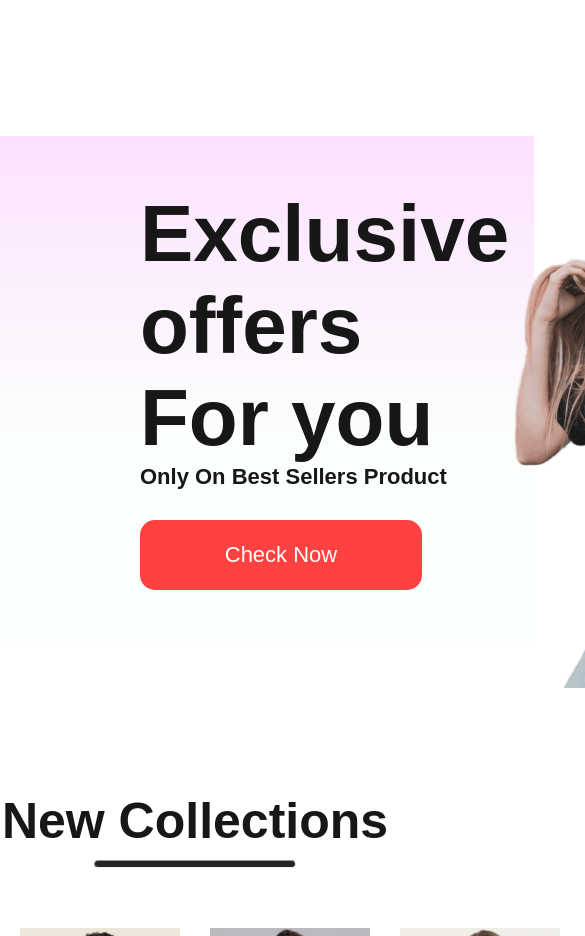
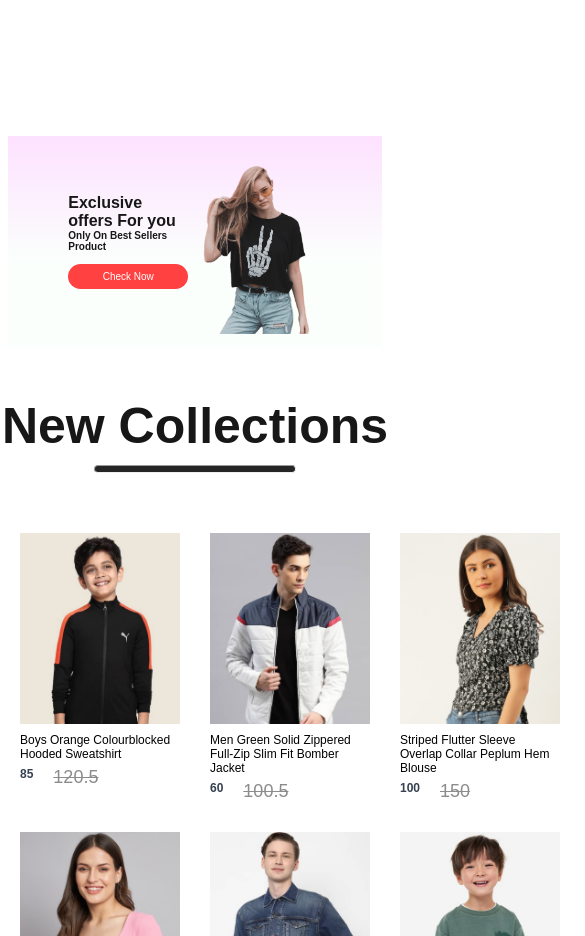
Before and after one commit to george827/E-commerce, a React (Create React App) app in the folder front-end/: page / in a window 390 px wide. Shown: the part 1580-2516 px from the top of the page, 585 px wide, since content can reach past the window. Built offline with nearby package versions, Linux system fonts and the light colour scheme.

Commit message:
Update exclusive

```diff
--- a/front-end/src/components/Offers/Offers.css
+++ b/front-end/src/components/Offers/Offers.css
@@ -45,3 +45,95 @@
     align-items: center;
     padding-top: 50px;
 }
+
+@media(max-width:1280px) {
+    .offers {
+        /* width: 90%;
+        height: 50vh; */
+        padding: 0px 80px;
+        margin-bottom: 120px;
+    }
+    .offers-left h1 {
+        font-size: 40px;
+    }
+    .offers-left p {
+        font-size: 18px;
+    }
+    .offers-left button {
+        width: 220px;
+        height: 50px;
+        font-size: 18px;
+    }
+    .offers-right img {
+        width: 300px;
+    }
+    .offers-right {
+        padding-top: 30px;
+    }
+}
+
+@media(max-width:1024px) {
+    .offers {
+        padding: 0px 60px;
+        margin-bottom: 80px;
+        height: 40vh;
+    }
+    .offers-left h1 {
+        font-size: 30px;
+    }
+    .offers-left p {
+        font-size: 16px;
+    }
+    .offers-left button {
+        width: 160px;
+        height: 40px;
+        font-size: 16px;
+    }
+    .offers-right img {
+        width: 200px;
+    }
+    .offers-right {
+        padding-top: 10px;
+    }
+}
+@media(max-width:800px) {
+    .offers {
+        margin-bottom: 60px;
+    }
+    .offers-left h1 {
+        font-size: 22px;
+    }
+    .offers-left p {
+        font-size: 13px;
+    }
+    .offers-left button {
+        width: 140px;
+        height: 30px;
+        font-size: 12px;
+    }
+    .offers-right img {
+        width: 180px;
+    }
+}
+
+@media(max-width:500px) {
+    .offers {
+        margin-bottom: 50px;
+        height: 25vh;
+    }
+    .offers-left h1 {
+        font-size: 16px;
+    }
+    .offers-left p {
+        font-size: 10px;
+    }
+    .offers-left button {
+        width: 120px;
+        height: 25px;
+        font-size: 10px;
+        margin-top: 12px;
+    }
+    .offers-right img {
+        width: 120px;
+    }
+}
```
